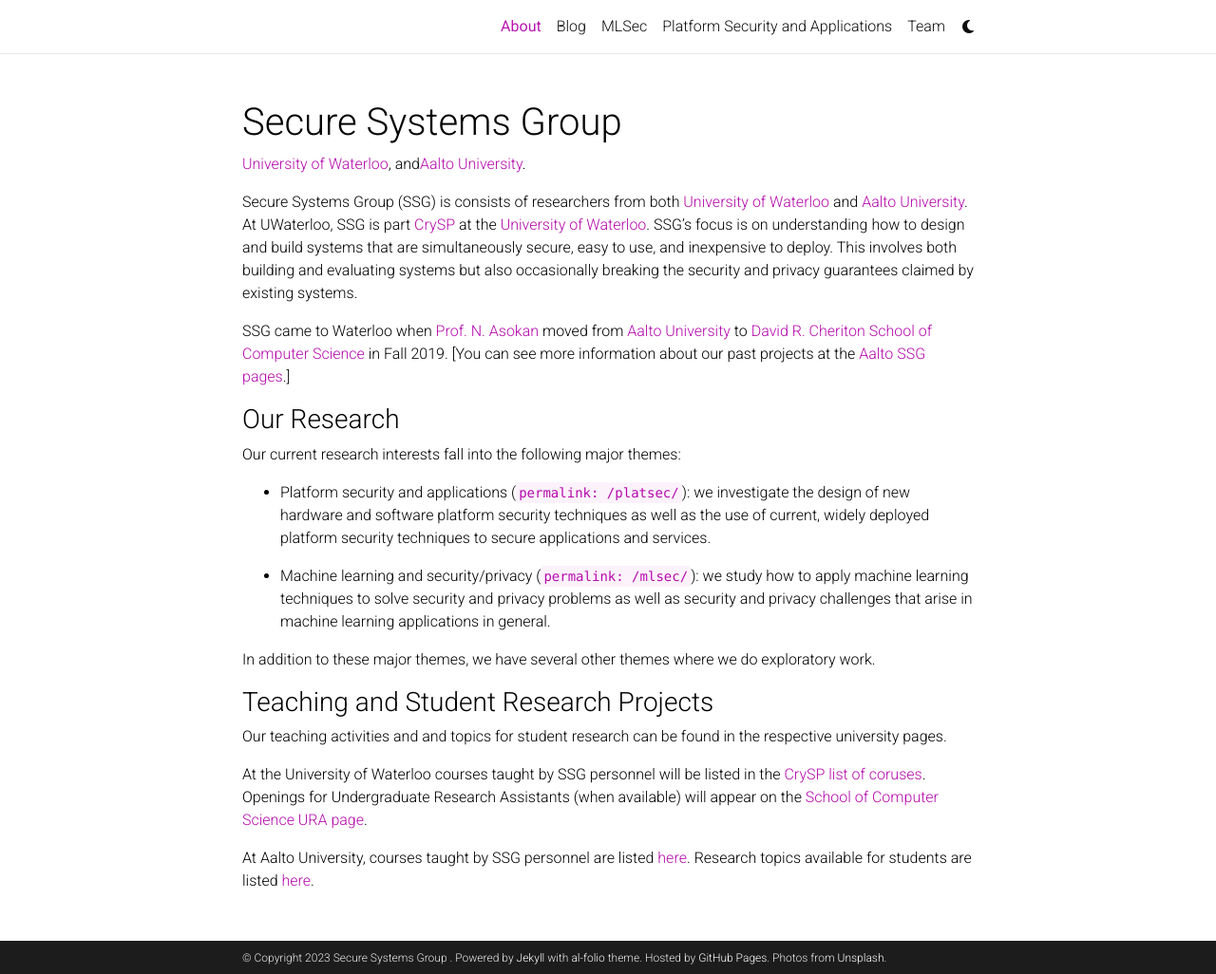
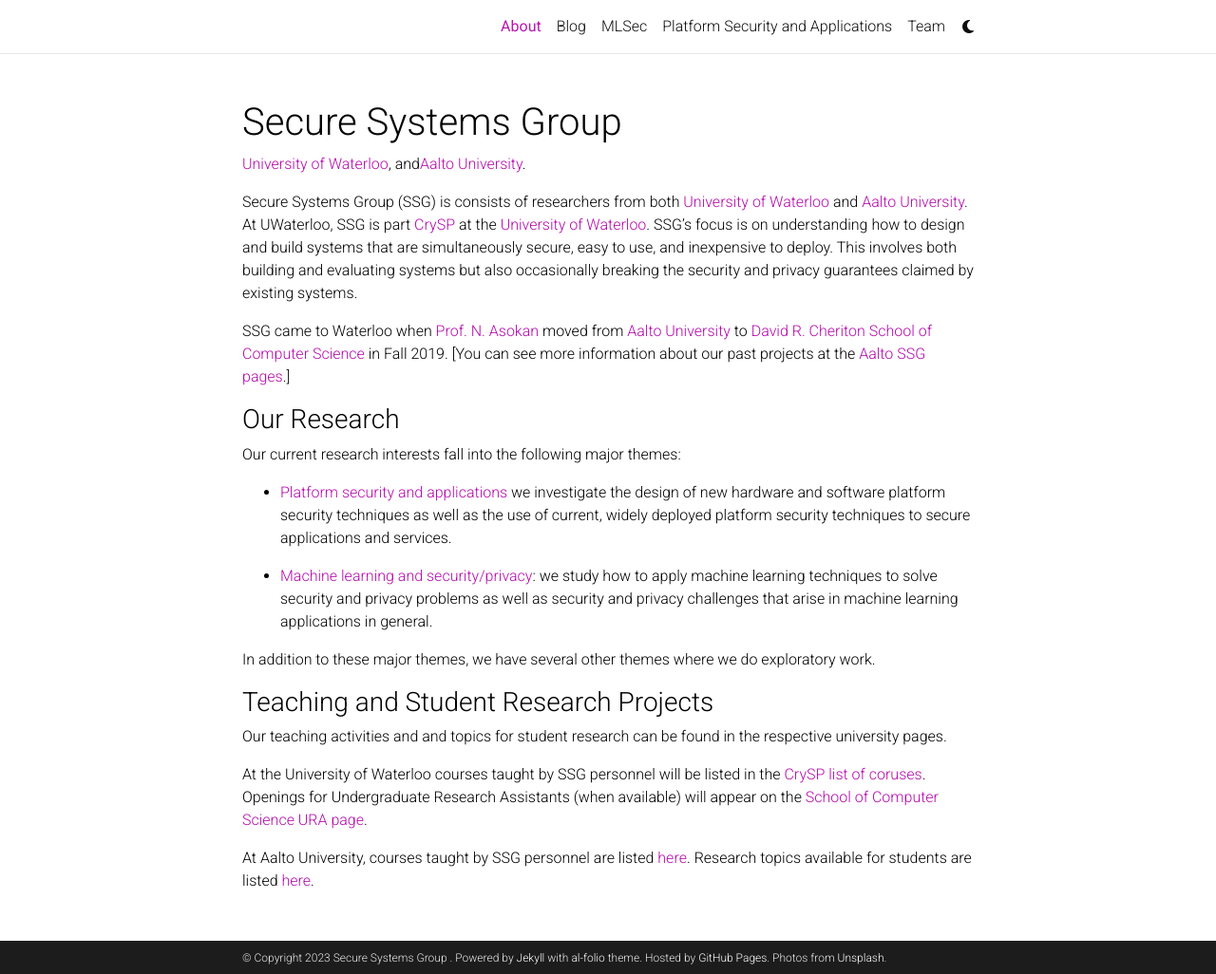
Before and after one commit to ssg-research/ssg-research.github.io, a Jekyll site: the page built from _pages/about.md, in a window 1280 px wide and 1026 px high. Shown: the whole window at 95% size. Built offline with Jekyll 4.4.1, drawn with Linux system fonts in a browser that asks for light colours; comment, search, counter and statistics services are not loaded; a style sheet for code colours, icons or effects is not loaded.

Commit message:
Update about.md

```diff
--- a/_pages/about.md
+++ b/_pages/about.md
@@ -20,9 +20,9 @@ SSG came to Waterloo when [Prof. N. Asokan](https://asokan.org/asokan/) moved fr
 
 Our current research interests fall into the following major themes:
 
-  - Platform security and applications (`permalink: /platsec/`): we investigate the design of new hardware and software platform security techniques as well as the use of current, widely deployed platform security techniques to secure applications and services.
+  - [Platform security and applications](https://ssg-research.github.io/platsec/) we investigate the design of new hardware and software platform security techniques as well as the use of current, widely deployed platform security techniques to secure applications and services.
 
-  - Machine learning and security/privacy (`permalink: /mlsec/`): we study how to apply machine learning techniques to solve security and privacy problems as well as security and privacy challenges that arise in machine learning applications in general.
+  - [Machine learning and security/privacy](https://ssg-research.github.io/mlsec/): we study how to apply machine learning techniques to solve security and privacy problems as well as security and privacy challenges that arise in machine learning applications in general.
 
 In addition to these major themes, we have several other themes where we do exploratory work.
 
```
